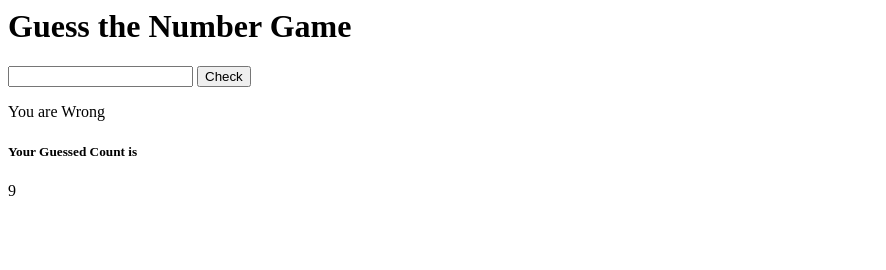
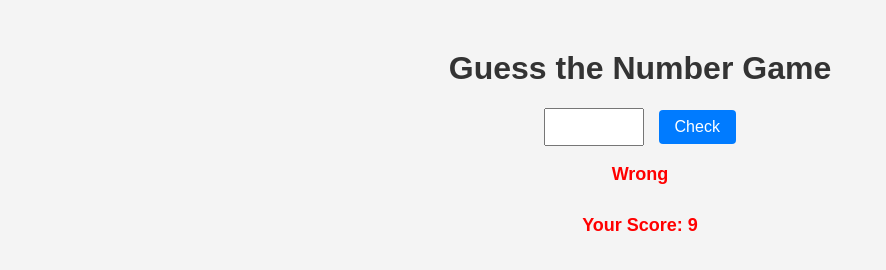
Before and after one commit to ShreeVarshana/Guess_the_number_using_JS, a plain HTML site: page index.html in a window 1280 px wide. Both pictures are taken after a click on the button "Check". Shown: the whole page, without its empty margins (0-886 px from the left). Drawn offline with Linux system fonts and the light colour scheme.

Commit message:
final commit

```diff
--- a/index.html
+++ b/index.html
@@ -1,28 +1,92 @@
-<h1> Guess the Number Game </h1>
+<!DOCTYPE html>
+<html lang="en">
 
-<input id="guess">
-<button onclick="Check()">Check</button>
+<head>
+    <meta charset="UTF-8">
+    <meta name="viewport" content="width=device-width, initial-scale=1.0">
+    <title>Guess the Number Game</title>
+    <style>
+        body {
+            font-family: Arial, sans-serif;
+            text-align: center;
+            margin: 50px;
+            background-color: #f4f4f4;
+        }
 
-<p id="result"> You are Wrong/Correct</p>
-<h5>Your Guessed Count is </h5>
-<p id="count"> </p>
+        h1 {
+            color: #333;
+        }
 
+        input {
+            padding: 8px;
+            font-size: 16px;
+            width: 80px;
+            text-align: center;
+        }
 
-<script>
-    var Count = 10
-    function Check() {
-        var guess = document.getElementById("guess").value
+        button {
+            padding: 8px 16px;
+            font-size: 16px;
+            margin-left: 10px;
+            cursor: pointer;
+            background-color: #007bff;
+            color: white;
+            border: none;
+            border-radius: 4px;
+        }
 
-        var random = Math.floor(Math.random() * 10) + 1
-        console.log(random)
+        button:hover {
+            background-color: #0056b3;
+        }
 
-        if (guess == random) {
-            document.getElementById("result").textContent = "You are right"
+        p {
+            font-size: 18px;
+            font-weight: bold;
+            color: #555;
         }
-        else {
-            document.getElementById("result").textContent = "You are Wrong"
-            Count--
+
+        h5 {
+            font-size: 18px;
+            color: red;
         }
-        document.getElementById("count").textContent = Count
-    }
-</script>
+    </style>
+</head>
+
+<body>
+
+    <h1>Guess the Number Game</h1>
+
+    <input id="guess" type="number" min="1" max="10">
+    <button onclick="Check()">Check</button>
+
+    <p id="result">You are Wrong/Correct</p>
+    <h5 id="count">Your Score: 10</h5>
+
+    <script>
+        var Count = 10;
+        function Check() {
+            var guess = document.getElementById("guess").value;
+            var random = Math.floor(Math.random() * 10) + 1;
+            console.log(random);
+
+            if (guess == random) {
+                document.getElementById("result").textContent = "Right";
+                document.getElementById("result").style.color = "green";
+            } else {
+                document.getElementById("result").textContent = "Wrong";
+                document.getElementById("result").style.color = "red";
+                Count--;
+            }
+            document.getElementById("count").textContent = "Your Score: " + Count;
+
+            if (Count === 0) {
+                alert("Game Over! Refresh to play again.");
+                document.getElementById("guess").disabled = true;
+                document.querySelector("button").disabled = true;
+            }
+        }
+    </script>
+
+</body>
+
+</html>
```
